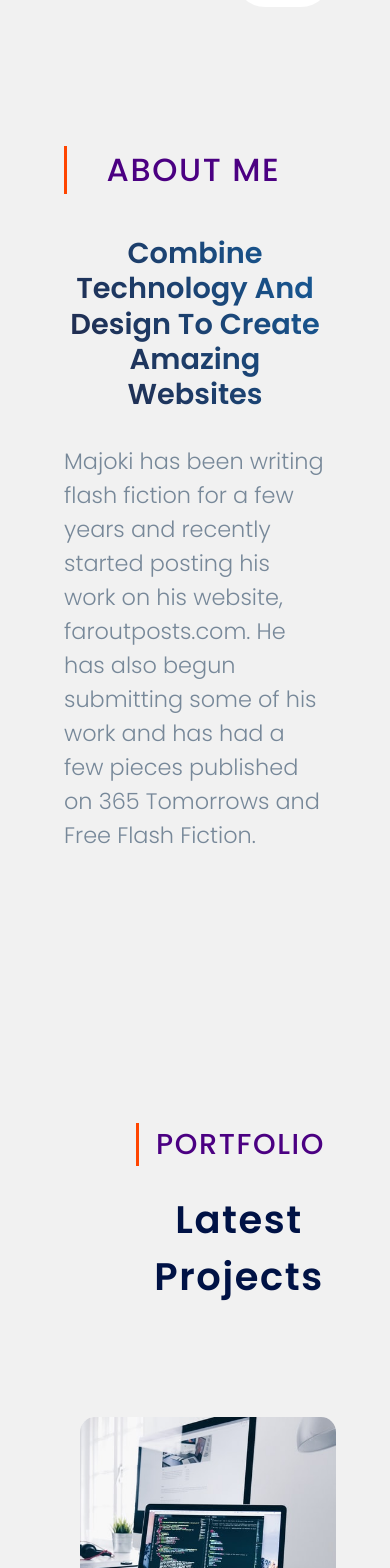
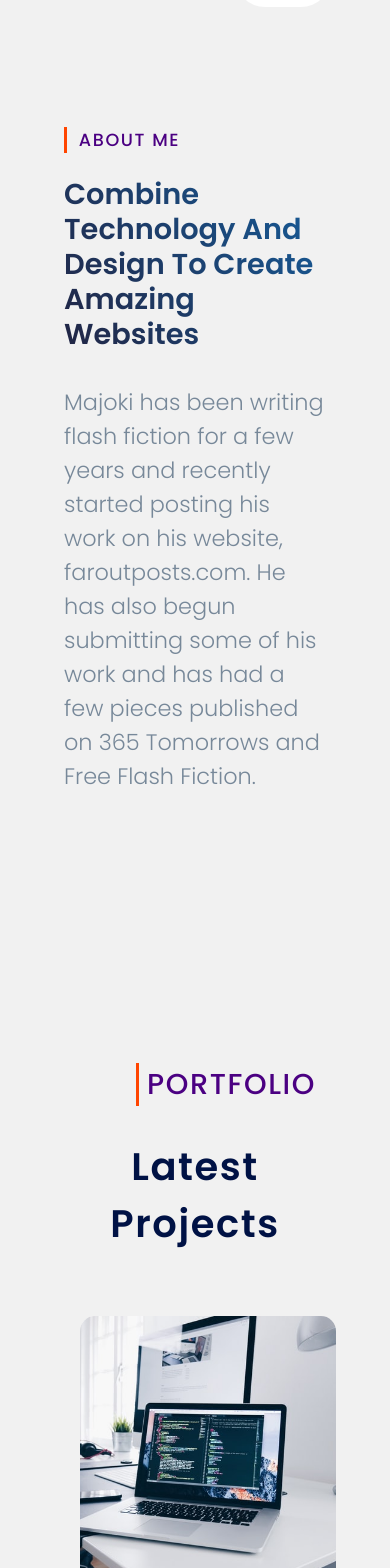
Before and after one commit to wajidkashoo14/ReactApp, a React (Create React App) app: page / in a window 390 px wide. Shown: the part 2880-4448 px from the top of the page. Built offline with nearby package versions, Linux system fonts and the light colour scheme.

Commit message:
modified footer

```diff
--- a/src/components/pages/AboutMeInfo.css
+++ b/src/components/pages/AboutMeInfo.css
@@ -98,5 +98,17 @@
     }
     .aboutmeinfo__container{
         padding: 1rem;
+
+    }
+    .aboutmeinfo__container p{
+       text-align: left;
+
+    }
+    .aboutmeinfo__container h4{
+        width: 8rem;
+        font-size:1.1rem ;
+    }
+    .aboutmeinfo__container h1{
+        text-align: left;
     }
     }
--- a/src/components/pages/Contact.css
+++ b/src/components/pages/Contact.css
@@ -31,7 +31,7 @@
 }
 
 .contact .form{
-  max-width: 60%;
+  max-width: 100%;
   width: 80%;
   display: flex;
   max-height: 60%;
@@ -103,10 +103,15 @@
     }
 }
 
-
-/* @media  (min-width:1080px) and (max-width:1980px){
+@media only screen and (max-width:650px){
+    .form h3{
+        font-size: 1.5rem;
+    }
     .contact .form{
-        width: 60rem;
-        height: 43rem;
+        width: 100%;
+        padding: 1rem 1rem;
     }
-} */
+    .form label{
+        font-size: .8rem;
+    }
+}
--- a/src/components/pages/Footer.css
+++ b/src/components/pages/Footer.css
@@ -143,9 +143,12 @@
 
 }
 
-@media only screen and (max-width:550px){
+@media only screen and (max-width:650px){
     .footer__form input{
-        width: 12rem;
-        height: 2.5rem;
+        width: 15rem;
+        height: 2.8rem;
+    }
+    .footer__form input::placeholder{
+        font-size: 1.1rem;
     }
 }
--- a/src/components/pages/Projects.css
+++ b/src/components/pages/Projects.css
@@ -112,3 +112,11 @@
         display:inline-block ;
     }
 }
+@media only screen and (max-width:650px){
+    .projects h2{
+        width: 10rem;
+    }
+    .projects h1{
+        margin: 2rem auto;
+    }
+}
```
